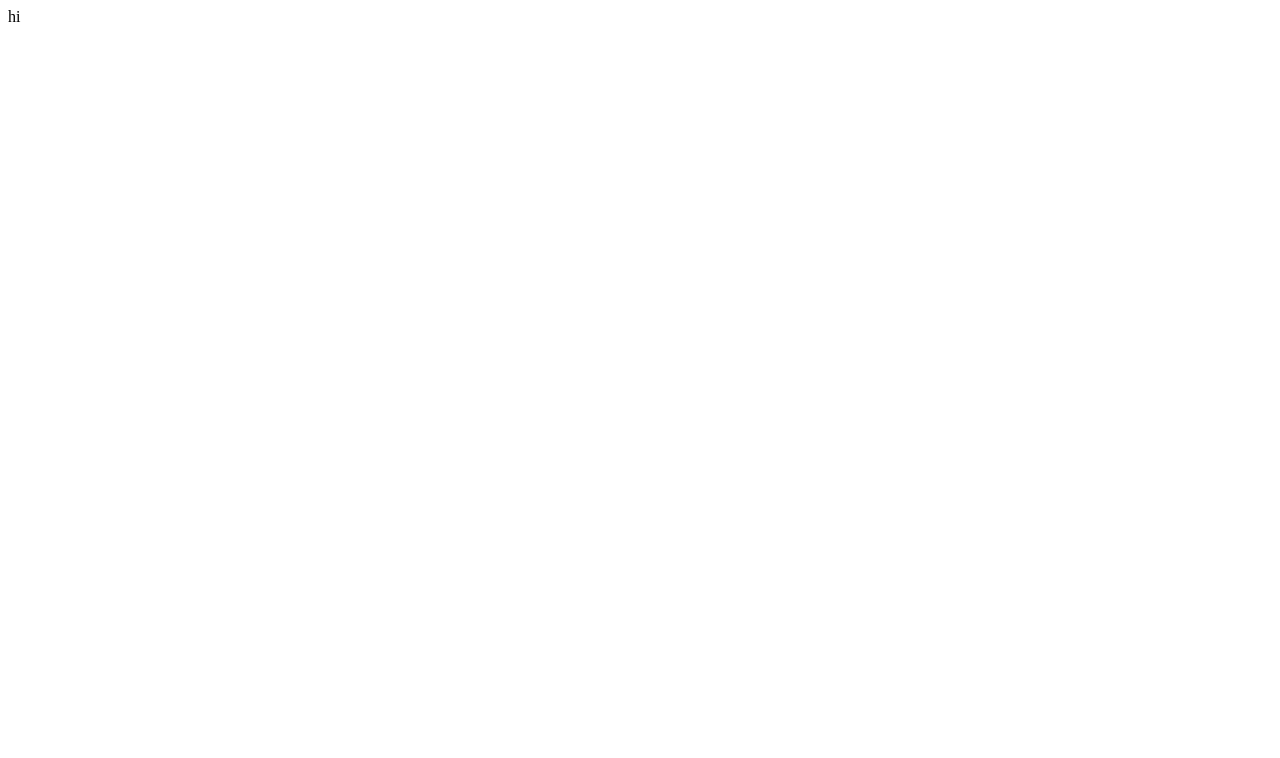
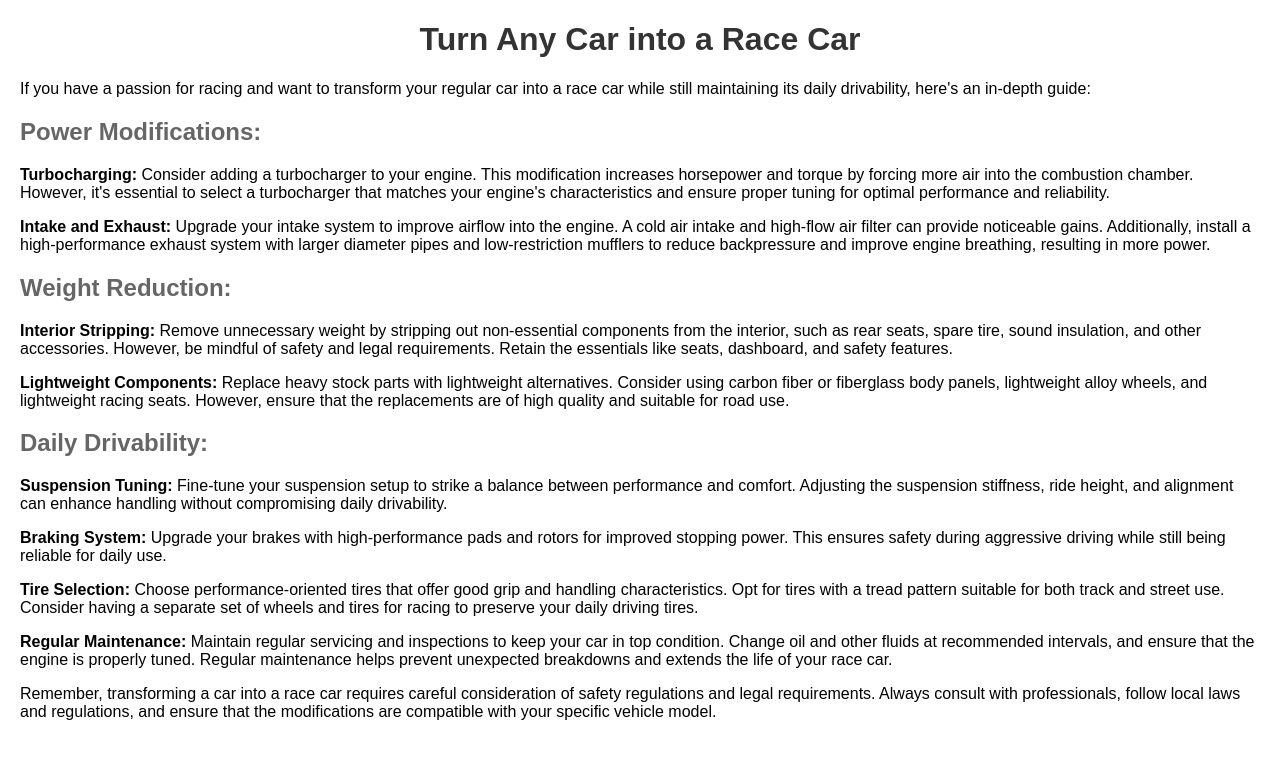
Before and after one commit to noahbanman/noahbanman, a plain HTML site: page index.html in a window 1280 px wide. Drawn offline with Linux system fonts and the light colour scheme.

Commit message:
Update index.html

```diff
--- a/index.html
+++ b/index.html
@@ -1 +1,58 @@
-<p>hi</p>
+<!DOCTYPE html>
+<html>
+<head>
+  <title>Turn Any Car into a Race Car</title>
+  <style>
+    body {
+      font-family: Arial, sans-serif;
+      margin: 20px;
+    }
+
+    h1 {
+      color: #333;
+      text-align: center;
+    }
+
+    h2 {
+      color: #666;
+    }
+
+    p {
+      margin-bottom: 10px;
+    }
+
+    ol {
+      margin-left: 30px;
+    }
+  </style>
+</head>
+<body>
+  <h1>Turn Any Car into a Race Car</h1>
+
+  <p>If you have a passion for racing and want to transform your regular car into a race car while still maintaining its daily drivability, here's an in-depth guide:</p>
+
+  <h2>Power Modifications:</h2>
+
+  <p><strong>Turbocharging:</strong> Consider adding a turbocharger to your engine. This modification increases horsepower and torque by forcing more air into the combustion chamber. However, it's essential to select a turbocharger that matches your engine's characteristics and ensure proper tuning for optimal performance and reliability.</p>
+
+  <p><strong>Intake and Exhaust:</strong> Upgrade your intake system to improve airflow into the engine. A cold air intake and high-flow air filter can provide noticeable gains. Additionally, install a high-performance exhaust system with larger diameter pipes and low-restriction mufflers to reduce backpressure and improve engine breathing, resulting in more power.</p>
+
+  <h2>Weight Reduction:</h2>
+
+  <p><strong>Interior Stripping:</strong> Remove unnecessary weight by stripping out non-essential components from the interior, such as rear seats, spare tire, sound insulation, and other accessories. However, be mindful of safety and legal requirements. Retain the essentials like seats, dashboard, and safety features.</p>
+
+  <p><strong>Lightweight Components:</strong> Replace heavy stock parts with lightweight alternatives. Consider using carbon fiber or fiberglass body panels, lightweight alloy wheels, and lightweight racing seats. However, ensure that the replacements are of high quality and suitable for road use.</p>
+
+  <h2>Daily Drivability:</h2>
+
+  <p><strong>Suspension Tuning:</strong> Fine-tune your suspension setup to strike a balance between performance and comfort. Adjusting the suspension stiffness, ride height, and alignment can enhance handling without compromising daily drivability.</p>
+
+  <p><strong>Braking System:</strong> Upgrade your brakes with high-performance pads and rotors for improved stopping power. This ensures safety during aggressive driving while still being reliable for daily use.</p>
+
+  <p><strong>Tire Selection:</strong> Choose performance-oriented tires that offer good grip and handling characteristics. Opt for tires with a tread pattern suitable for both track and street use. Consider having a separate set of wheels and tires for racing to preserve your daily driving tires.</p>
+
+  <p><strong>Regular Maintenance:</strong> Maintain regular servicing and inspections to keep your car in top condition. Change oil and other fluids at recommended intervals, and ensure that the engine is properly tuned. Regular maintenance helps prevent unexpected breakdowns and extends the life of your race car.</p>
+
+  <p>Remember, transforming a car into a race car requires careful consideration of safety regulations and legal requirements. Always consult with professionals, follow local laws and regulations, and ensure that the modifications are compatible with your specific vehicle model.</p>
+</body>
+</html>
```
